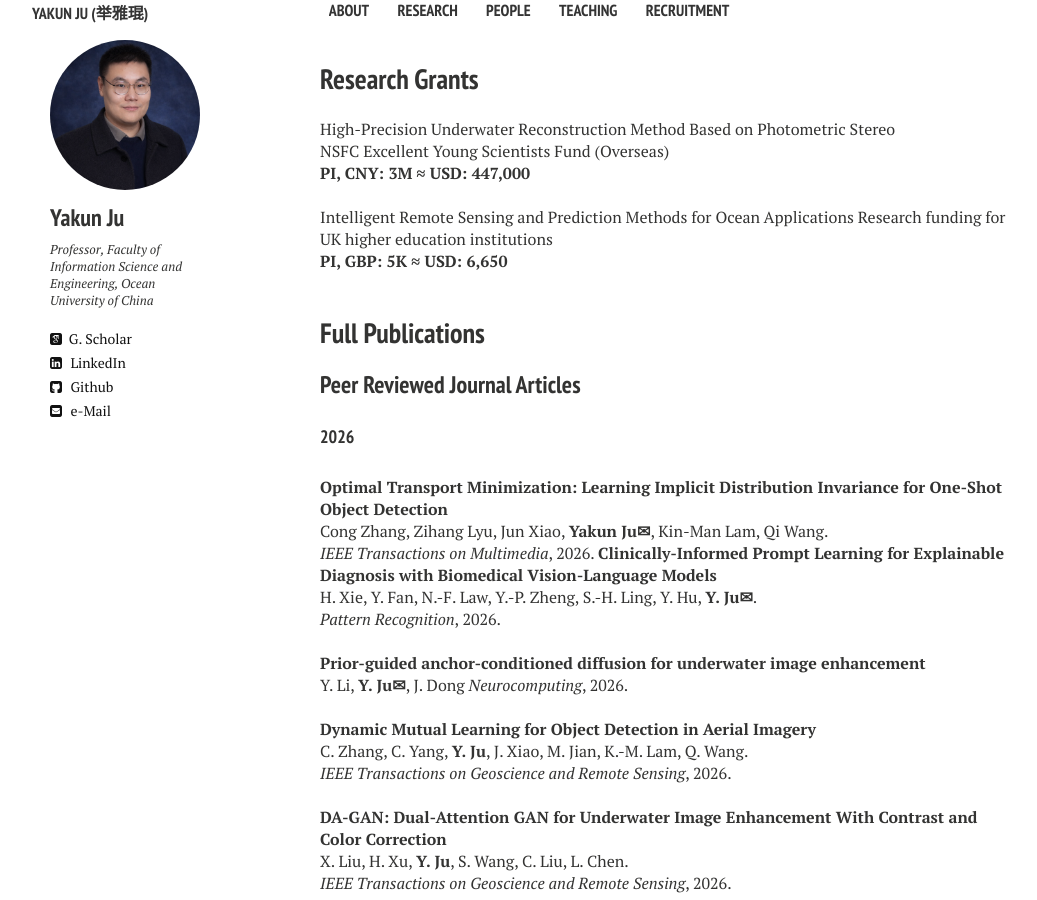
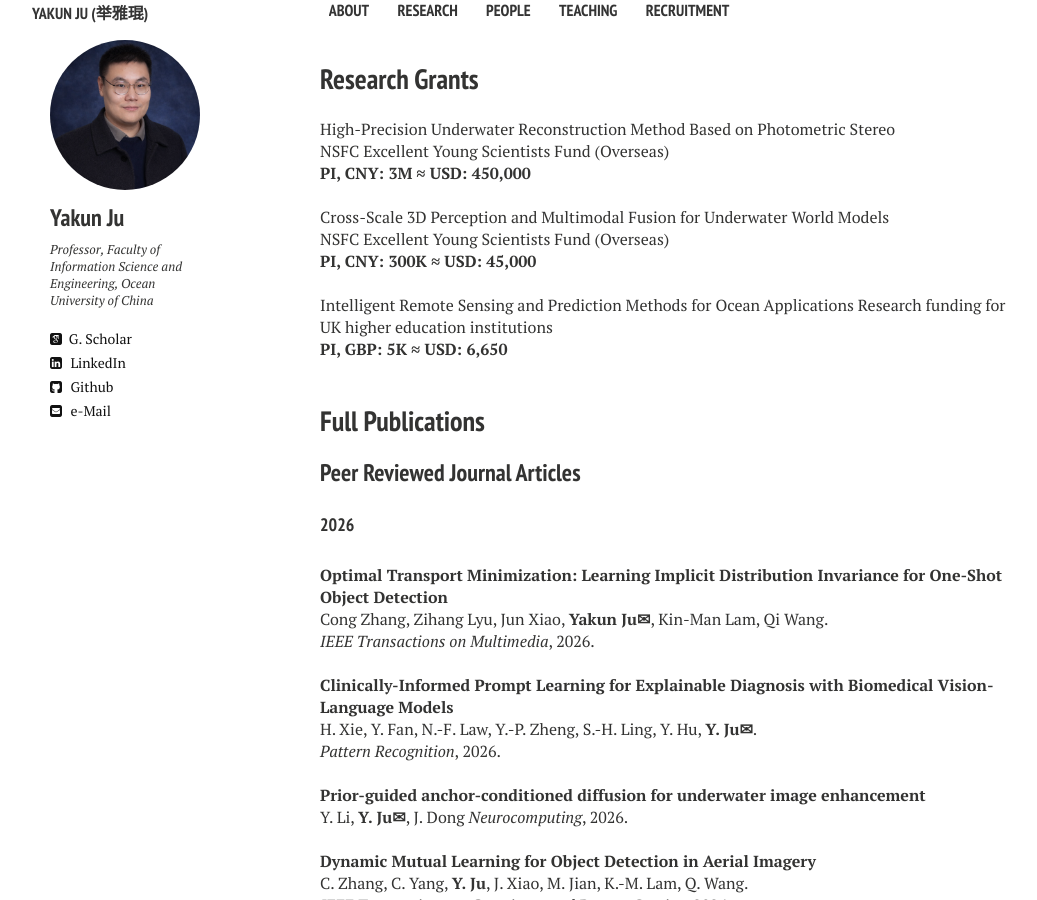
Before and after one commit to juyakun/juyakun.github.io, a Jekyll site: the page built from research.md, in a window 1280 px wide and 900 px high. Shown: the whole window, without its empty margins (112-1149 px from the left). Built offline with Jekyll 4.4.1, drawn with Linux system fonts in a browser that asks for light colours; nearby versions of some CDN libraries.

Commit message:
Update research.md

```diff
--- a/research.md
+++ b/research.md
@@ -26,7 +26,12 @@ comments: false
 ## Research Grants
 High-Precision Underwater Reconstruction Method Based on Photometric Stereo
 NSFC Excellent Young Scientists Fund (Overseas)
-**PI, CNY: 3M ≈ USD: 447,000**
+**PI, CNY: 3M ≈ USD: 450,000**
+<br>
+<br>
+Cross-Scale 3D Perception and Multimodal Fusion for Underwater World Models
+NSFC Excellent Young Scientists Fund (Overseas)
+**PI, CNY: 300K ≈ USD: 45,000**
 <br>
 <br>
 Intelligent Remote Sensing and Prediction Methods for Ocean Applications
@@ -45,6 +50,8 @@ Research funding for UK higher education institutions
 **Optimal Transport Minimization: Learning Implicit Distribution Invariance for One-Shot Object Detection**
 Cong Zhang, Zihang Lyu, Jun Xiao,  **Yakun Ju✉**, Kin-Man Lam, Qi Wang.
   *IEEE Transactions on Multimedia*, 2026.
+<br>
+<br>
 **Clinically-Informed Prompt Learning for Explainable Diagnosis with Biomedical Vision-Language Models**
   H. Xie, Y. Fan, N.-F. Law, Y.-P. Zheng, S.-H. Ling, Y. Hu, **Y. Ju✉**.
   *Pattern Recognition*, 2026.
```
